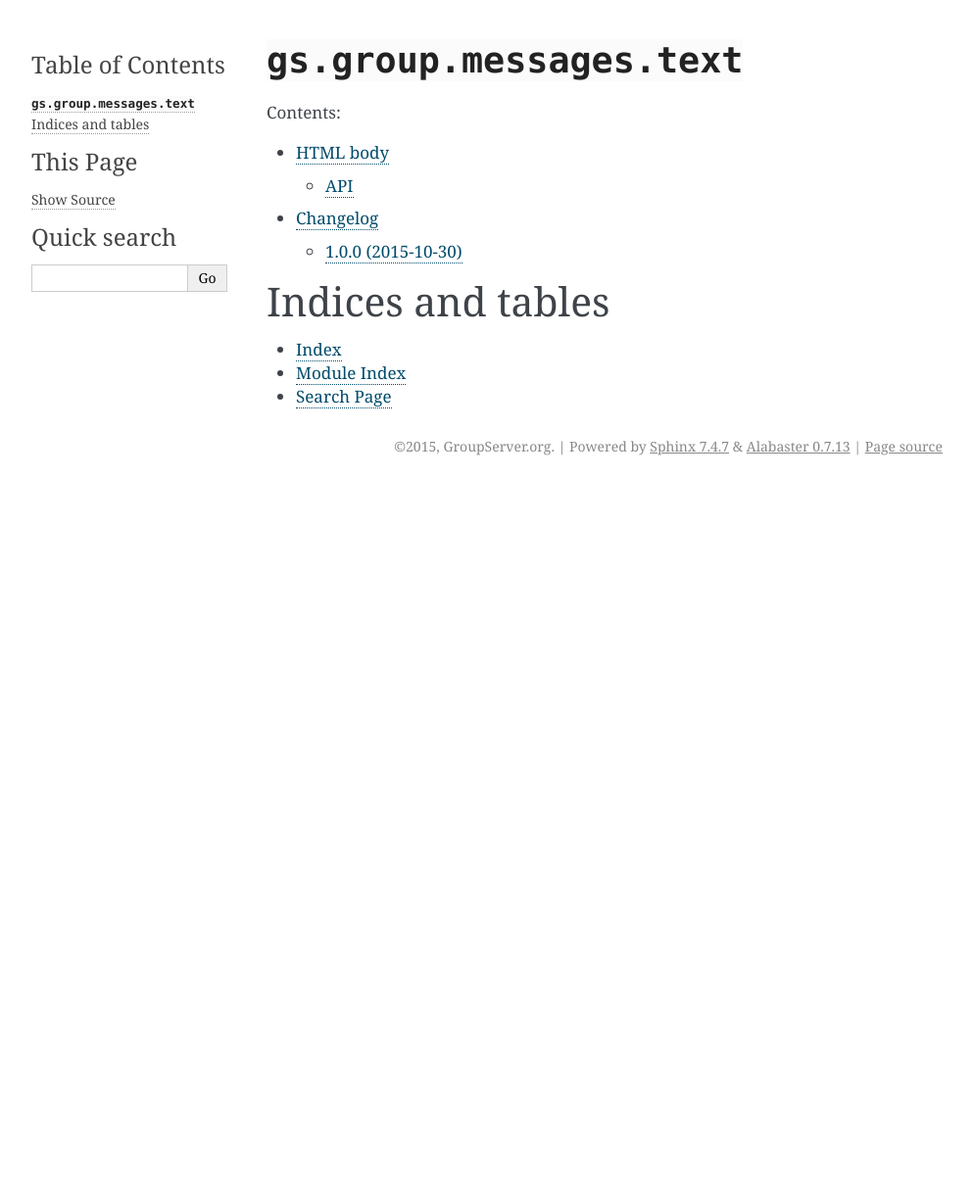
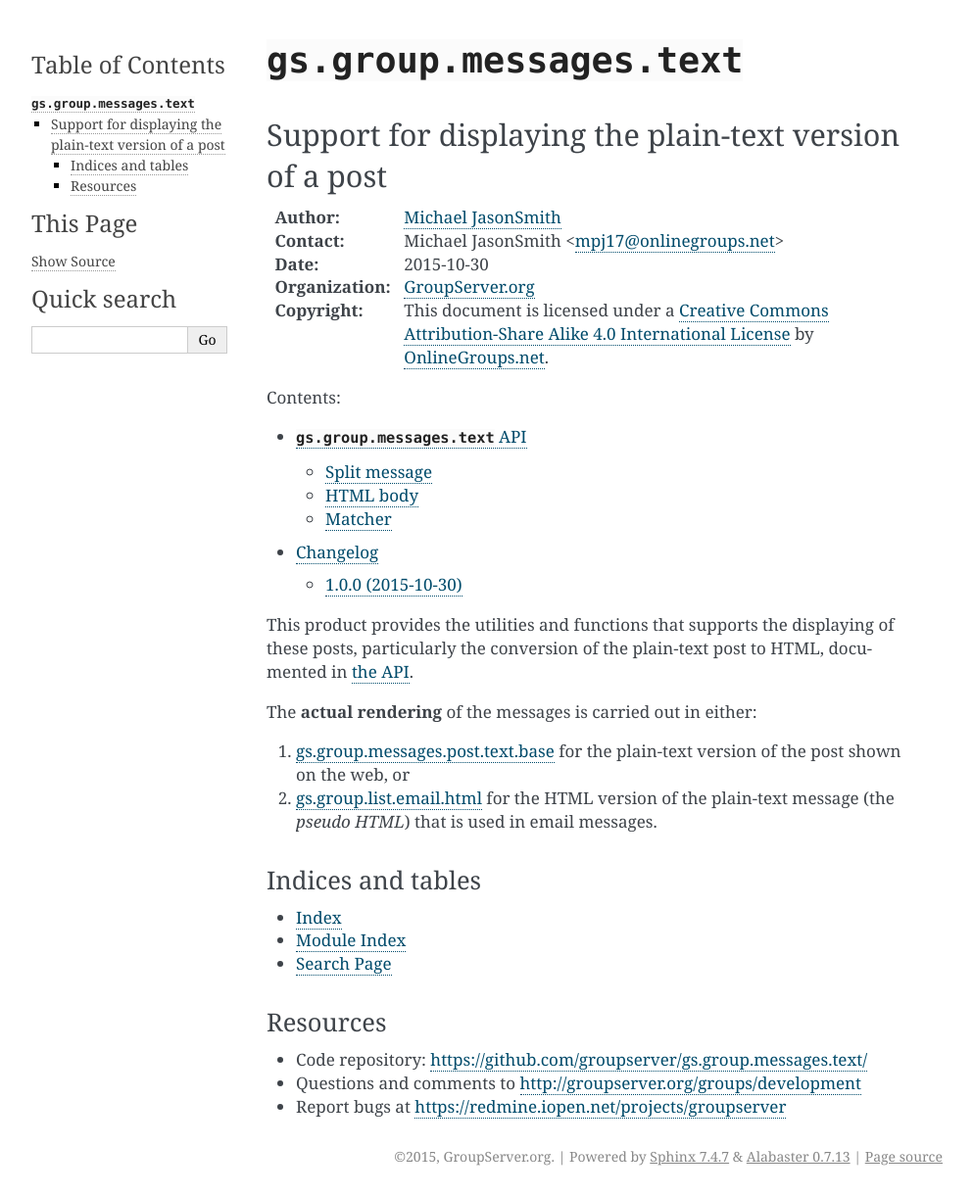
Before and after one commit to groupserver/gs.group.messages.text, a Sphinx documentation site: the page built from docs/index.rst, in a window 1280 px wide. Shown: the whole page at 98% size, without its empty margins (148-1141 px from the left). Built offline with Sphinx 7.4.7, drawn with Linux system fonts in a browser that asks for light colours; before the commit the page ends 900 px from its top, so only the background shows below that.

Commit message:
Updating the documentation
--HG--
rename : docs/htmlbody.rst => docs/api.rst

```diff
--- a/docs/index.rst
+++ b/docs/index.rst
@@ -1,13 +1,43 @@
+=============================
 :mod:`gs.group.messages.text`
 =============================
+~~~~~~~~~~~~~~~~~~~~~~~~~~~~~~~~~~~~~~~~~~~~~~~~~~~~~~~
+Support for displaying the plain-text version of a post
+~~~~~~~~~~~~~~~~~~~~~~~~~~~~~~~~~~~~~~~~~~~~~~~~~~~~~~~
+
+:Author: `Michael JasonSmith`_
+:Contact: Michael JasonSmith <mpj17@onlinegroups.net>
+:Date: 2015-10-30
+:Organization: `GroupServer.org`_
+:Copyright: This document is licensed under a
+  `Creative Commons Attribution-Share Alike 4.0 International License`_
+  by `OnlineGroups.net`_.
+
+..  _Creative Commons Attribution-Share Alike 4.0 International License:
+    http://creativecommons.org/licenses/by-sa/4.0/
 
 Contents:
 
 .. toctree::
    :maxdepth: 2
 
-   htmlbody
+   api
    HISTORY
+
+
+This product provides the utilities and functions that supports
+the displaying of these posts, particularly the conversion of the
+plain-text post to HTML, documented in :doc:`the API <api>`.
+
+The **actual** **rendering** of the messages is carried out in
+either:
+
+#.  `gs.group.messages.post.text.base`_ for the plain-text
+    version of the post shown on the web, or
+#.  `gs.group.list.email.html`_ for the HTML version of the
+    plain-text message (the *pseudo* *HTML*) that is used in
+    email messages.
+
 
 Indices and tables
 ==================
@@ -15,3 +45,23 @@ Indices and tables
 * :ref:`genindex`
 * :ref:`modindex`
 * :ref:`search`
+
+
+Resources
+=========
+
+- Code repository:
+  https://github.com/groupserver/gs.group.messages.text/
+- Questions and comments to
+  http://groupserver.org/groups/development
+- Report bugs at https://redmine.iopen.net/projects/groupserver
+
+.. _GroupServer: http://groupserver.org/
+.. _GroupServer.org: http://groupserver.org/
+.. _OnlineGroups.Net: https://onlinegroups.net
+.. _Michael JasonSmith: http://groupserver.org/p/mpj17
+
+.. _gs.group.messages.post.text.base:
+   https://github.com/groupserver/gs.group.messages.post.text.base
+.. _gs.group.list.email.html:
+   https://github.com/groupserver/gs.group.list.email.html
```
Also changed, not shown: README.rst (+15 -11 lines), docs/api.rst (added, +91 -0 lines), docs/htmlbody.rst (deleted, +0 -30 lines), 1 other file.
